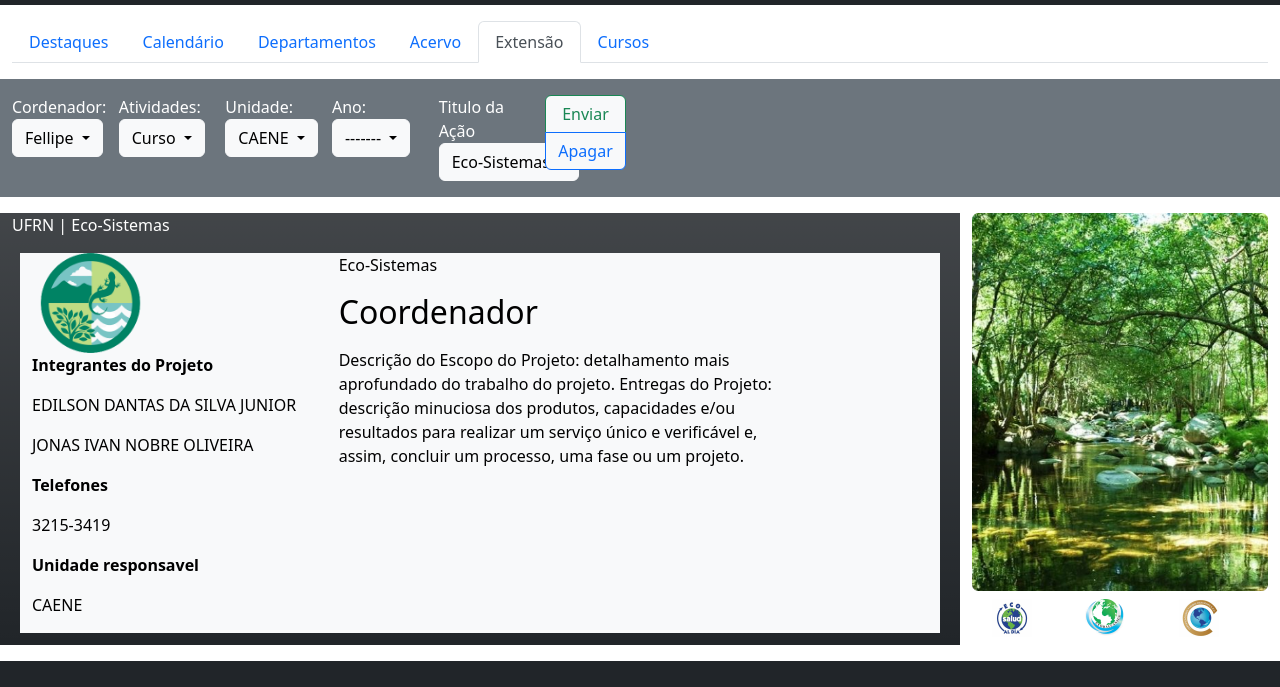
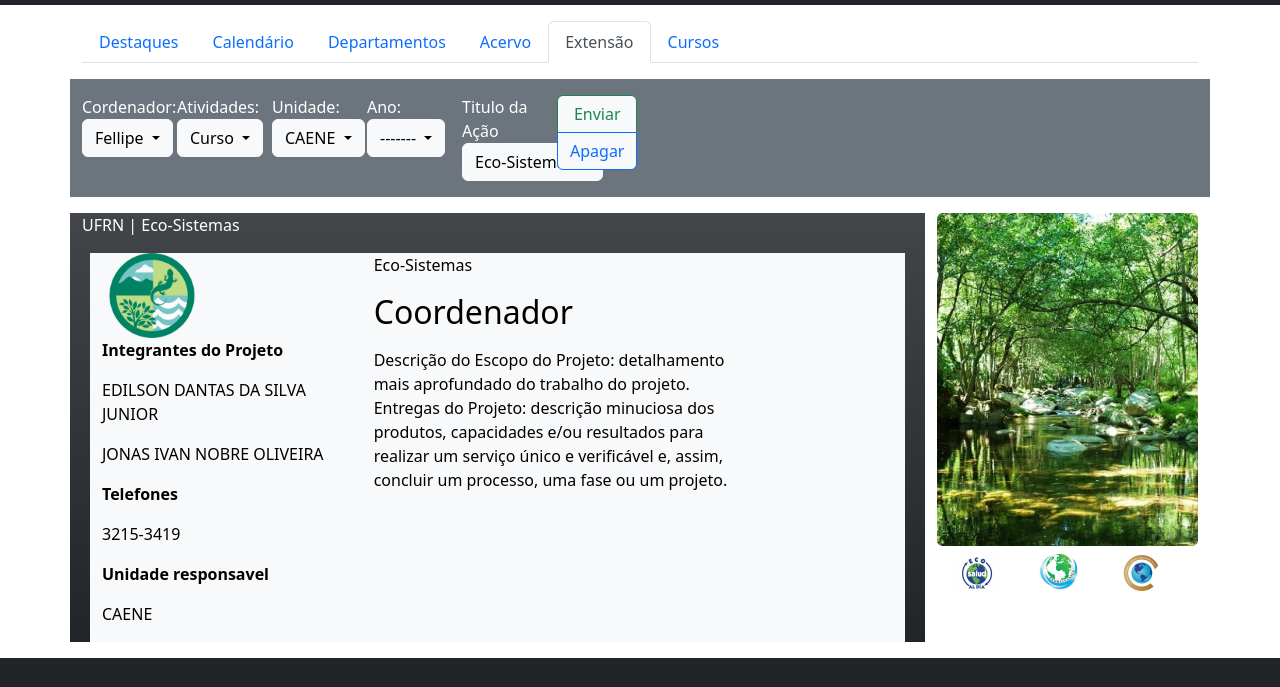
Before and after one commit to David8344/sigaa, a plain HTML site: page extensao.html in a window 1280 px wide. Shown: the part 75-762 px from the top of the page. Drawn offline with nearby package versions, Linux system fonts and the light colour scheme.

Commit message:
alteracoes resp

```diff
--- a/css/estilo.css
+++ b/css/estilo.css
@@ -1,6 +1,7 @@
 H3 {
     margin: 0;
 }
+
 @media screen and (max-width: 992px) {
     .image2{
         display: none;
--- a/extensao.html
+++ b/extensao.html
@@ -70,7 +70,7 @@
   <!--NAVBAR MENU TOP-->
 
   <!--NAVBAR MENU PAGINAS-->
-  <div class="container-fluid py-3">
+  <div class="container py-3">
     <ul class="nav nav-tabs">
       <li class="nav-item">
         <a href="index.html" class="nav-link ">Destaques</a>
@@ -96,7 +96,7 @@
 
   <!--Filtro-->
 
-  <div class="container-fluid py-3 text-bg-secondary">
+  <div class="container py-3 text-bg-secondary">
     <div class="row">
       <div class="col-lg-1 col-md-2 col-sm-2">
         <div class="dropdown">
@@ -169,7 +169,7 @@
   <!--filtro-->
 
   <!--Conteudo-->
-  <div class="container-fluid py-3">
+  <div class="container py-3">
     <div class="row">
       <div class="col-lg-9 bg-dark bg-gradient ">
         <div class="row text-white">
```
Also changed, not shown: calendario.html (+2 -2 lines), index.html (+3 -3 lines).
